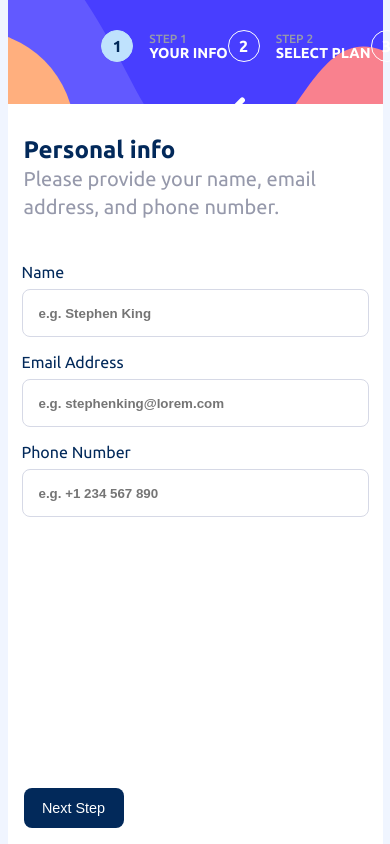
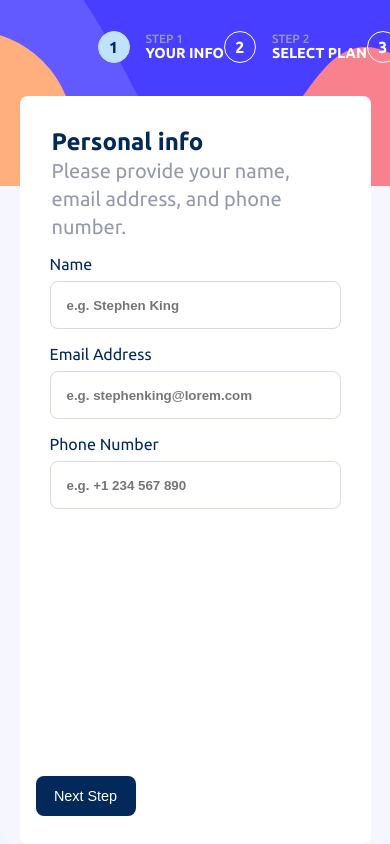
Before and after one commit to Pioneercode1/Multi-step-form, a plain HTML site: page index.html in a window 390 px wide. Shown: the top 844 px of the page. Drawn offline with Linux system fonts and the light colour scheme.

Commit message:
end all design

```diff
--- a/assets/css/style.css
+++ b/assets/css/style.css
@@ -674,10 +674,11 @@ input:focus-visible {
     flex-direction: column;
     justify-content: center;
     align-items: center;
-    width: clamp(375px, 60vw, 768px);
+    width: clamp(400px, 65vw, 768px);
     height: 100vh;
     padding: 0px;
     margin: 0 auto;
+    background-color: var(--light-violet);
   }
 
   /* navigation container */
@@ -708,13 +709,14 @@ input:focus-visible {
 
   /* multi form container */
   #multi-form {
-    width: clamp(375px, 60vw, 500px);
+    width: 90%;
     height: 100%;
     display: flex;
     padding: 0px;
-    padding-inline: var(--font-size-s);
-    padding-block-end: var(--font-size-s);
-    margin-block-start: -80px;
+    padding-inline: var(--size-xs);
+    padding-block-end: var(--size-l);
+    margin-block-start: -90px;
+    border-radius: var(--size-ms);
     background-color: var(--white);
     z-index: 99;
   }
@@ -742,7 +744,7 @@ input:focus-visible {
 
   .input-personal-group {
     margin-block-end: var(--size-xl);
-    width: clamp(375px, 60vw, 500px);
+    width: 100%;
     padding-inline: var(--font-size-xs);
   }
 
```
